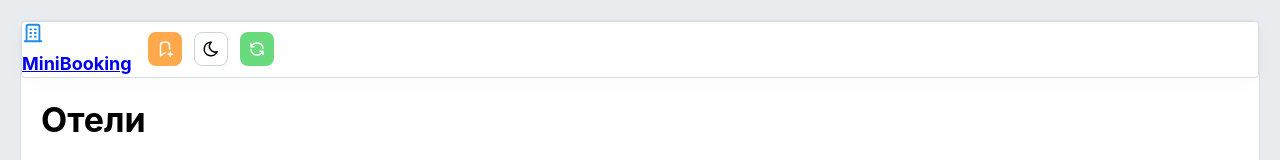
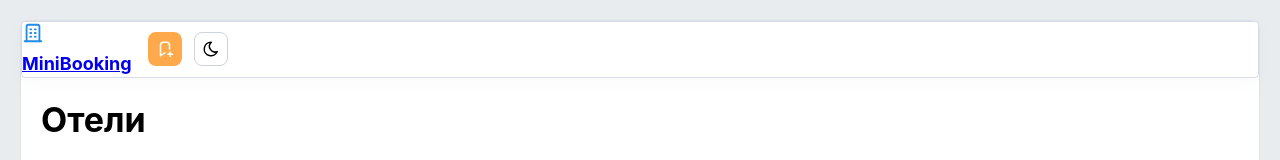
Before and after one commit to ivatra/mini_booking, a React (Vite) app in the folder apps/web/: page / in a window 1280 px wide. Shown: the top 160 px of the page. Built offline with nearby package versions, Linux system fonts and the light colour scheme.

Commit message:
feat (web): rem refresh-subscription btn

```diff
--- a/apps/web/src/app/ui/layout/header/header.tsx
+++ b/apps/web/src/app/ui/layout/header/header.tsx
@@ -4,7 +4,6 @@ import { useLocation } from "react-router-dom";
 import s from "../layout.module.css";
 import Logo from "./logo";
 import NavigateBackButton from "./navigate-back-button";
-import RefreshSubscriptionButton from "./refresh-subscription-button";
 import ThemeToggleButton from "./theme-toggle-button";
 import OpenBookingModalButton from "../open-booking-modal-button";
 
@@ -19,7 +18,6 @@ const Header = () => {
         {!isMainPage ? <NavigateBackButton /> : null}
         <OpenBookingModalButton />
         <ThemeToggleButton />
-        <RefreshSubscriptionButton />
       </Group>
     </Group>
   );
--- a/apps/web/src/app/ui/layout/header/refresh-subscription-button.tsx
+++ /dev/null
@@ -1,40 +0,0 @@
-import { IconRefresh } from "@shared/icons";
-import { Tooltip, ActionIcon, type ActionIconProps } from "@shared/ui-kit";
-
-// позже заменишь на свой store
-const isSuccessConnection = true; // store.isSuccessConnection
-const refreshSubscription = () => {
-  // store.refreshSubscription()
-};
-
-const actionIconProps: ActionIconProps = {
-  radius: "md",
-  size: "lg",
-  variant: "filled",
-};
-
-const getIsSuccessConLabel = (v: boolean) =>
-  v
-    ? "Соединение активно. Нажмите чтобы обновить подписку на обновление"
-    : "Соединение неактивно. Нажмите чтобы обновить подписку на обновление";
-
-const RefreshSubscriptionButton = () => (
-  <Tooltip
-    position="bottom"
-    withArrow
-    openDelay={150}
-    label="Нажмите чтобы обновить подписку на обновление">
-    <ActionIcon
-      onClick={refreshSubscription}
-      aria-label={getIsSuccessConLabel(isSuccessConnection)}
-      color={isSuccessConnection ? "green.4" : "red.4"}
-      {...actionIconProps}>
-      <IconRefresh
-        size={18}
-        aria-hidden="true"
-      />
-    </ActionIcon>
-  </Tooltip>
-);
-
-export default RefreshSubscriptionButton;
```
